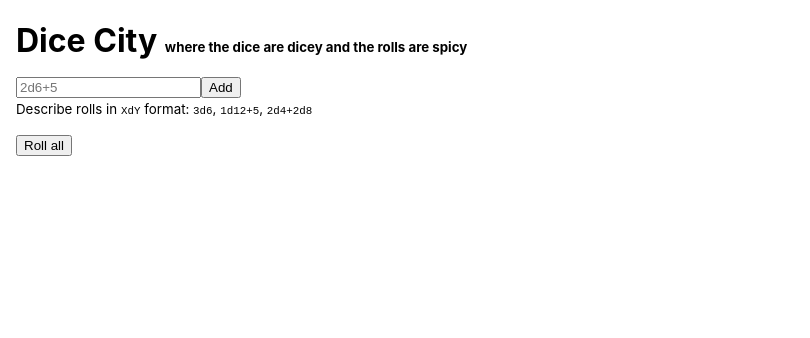
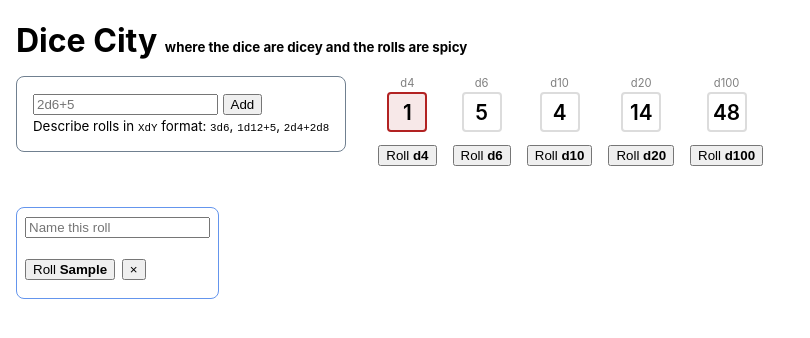
Before and after one commit to giladgray/dice-city, a Next.js app: page / in a window 1280 px wide. Both pictures are taken after typing "Sample" into the empty fields and a click on the button "Add". Shown: the top 338 px of the page, without its empty margins (0-810 px from the left). Built offline with nearby package versions, Linux system fonts and the light colour scheme.

Commit message:
OneRoll component + basic rolls row + more design

```diff
--- a/pages/index.tsx
+++ b/pages/index.tsx
@@ -1,12 +1,14 @@
-import { memo, ReactChild, useCallback, useEffect, useMemo, useReducer, useState } from 'react';
-import { initialState, reducer, RollProps } from '../src/reducer';
-import { stringifyRoll, sum } from '../src/roll';
-import styles from '../styles/roll.module.css';
-import Head from 'next/head';
+import React, { useCallback, useEffect, useReducer, useState } from "react";
+import { initialState, reducer } from "../src/reducer";
+import { OneRoll } from "../src/OneRoll";
+import styles from "../styles/roll.module.css";
+import Head from "next/head";
 
-const STORAGE_KEY = 'dice-city-state';
+const DELETE_MSG = "Are you sure you want to delete this roll?";
+const STORAGE_KEY = "dice-city-state";
+const BASIC_ROLLS = ["d4", "d6", "d10", "d20", "d100"];
 
-export default function Roll() {
+export default function Roll(): JSX.Element {
   const [state, dispatch] = useReducer(reducer, initialState, () => {
     // initialize from local storage
     try {
@@ -22,12 +24,15 @@ export default function Roll() {
     localStorage?.setItem(STORAGE_KEY, JSON.stringify(Array.from(state)));
   }, [state]);
 
-  const [roll, setRoll] = useState('');
+  // TODO: using this instead of the reducer state. bring back the reducer? or add more state for names & save it all.
+  const [rolls, setRolls] = useState<string[]>([]);
+  const [value, setValue] = useState("");
   const handleSubmit = useCallback(() => {
-    dispatch({ type: 'parse', roll });
-    setRoll('');
-  }, [roll]);
-  const handleRollAll = useCallback(() => dispatch({ type: 'roll-all' }), []);
+    const roll = value.trim();
+    dispatch({ type: "parse", roll });
+    roll && setRolls((r) => r.concat(roll));
+    setValue("");
+  }, [value]);
   return (
     <div>
       <Head>
@@ -38,51 +43,30 @@ export default function Roll() {
           <h1>Dice City&nbsp;</h1>
           <h5>where the dice are dicey and the rolls are spicy</h5>
         </div>
-        <p>
-          <input type="text" placeholder="2d6+5" value={roll} onChange={(e) => setRoll(e.currentTarget.value)} />
-          <button onClick={handleSubmit}>Add</button>
-          <br />
-          <small>Describe rolls in <code>XdY</code> format: <code>3d6</code>, <code>1d12+5</code>, <code>2d4+2d8</code></small>
-        </p>
-        <button onClick={handleRollAll}>Roll all</button>
+        <div className={styles.top}>
+          <p>
+            <input type="text" placeholder="2d6+5" value={value} onChange={(e) => setValue(e.currentTarget.value)} />{" "}
+            <button onClick={handleSubmit}>Add</button>
+            <br />
+            <small>
+              Describe rolls in <code>XdY</code> format: <code>3d6</code>, <code>1d12+5</code>, <code>2d4+2d8</code>
+            </small>
+          </p>
+          {BASIC_ROLLS.map((r) => (
+            <OneRoll key={r} roll={r} />
+          ))}
+        </div>
       </header>
-      <ul>
-        {Array.from(state.values()).map((h) => (
-          <SingleRoll key={h.id} {...h} dispatch={dispatch} />
+      <ul className={styles.canvas}>
+        {rolls.map((r, i) => (
+          <OneRoll
+            key={i}
+            roll={r}
+            onDelete={() => window.confirm(DELETE_MSG) && dispatch({ id: r, type: "delete" })}
+            onRename={(name) => dispatch({ type: "name", id: r, name })}
+          />
         ))}
       </ul>
     </div>
   );
 }
-
-const SingleRoll = memo<RollProps>(({ id, roll, dice, name, dispatch }) => {
-  const els = dice.map(([val, sides], i) => {
-    const classes = [styles.die, val === sides && styles.crit, val === 1 && styles.fail, sides === 1 && styles.static]
-      .filter(Boolean)
-      .join(' ');
-    return (
-      <div className={classes} key={[val, sides, i].join(' ')}>
-        <dd>{val}</dd>
-        {sides > 1 && <dt>d{sides}</dt>}
-      </div>
-    );
-  });
-  return (
-    <li className={styles.roll}>
-      <input
-        type="text"
-        defaultValue={name}
-        placeholder="Name this roll"
-        onBlur={(e) => dispatch({ type: 'name', id, name: e.currentTarget.value })}
-      />
-      <br />
-      <h4>{stringifyRoll(roll)}</h4>
-      <dl className={styles.flexRow}>
-        {els}
-        <span className={styles.total}>= {sum(dice)}</span>
-      </dl>
-      <button onClick={() => dispatch({ id, type: 'roll' })}>Roll</button>&nbsp;&nbsp;
-      <button onClick={() => window.confirm('Are you sure?') && dispatch({ id, type: 'delete' })}>&times;</button>
-    </li>
-  );
-});
--- /dev/null
+++ b/src/OneRoll.tsx
@@ -0,0 +1,60 @@
+import React, { memo, useCallback, useEffect, useMemo, useState } from "react";
+import { parseRoll, performRoll, RolledDice, sum } from "./roll";
+import styles from "../styles/roll.module.css";
+
+interface Props {
+  roll: string;
+
+  id?: string;
+  onDelete?: () => void;
+  onRename?: (name: string) => void;
+}
+
+export const OneRoll = memo<Props>(({ roll, onDelete, onRename }) => {
+  const parsed = useMemo(() => parseRoll(roll), [roll]);
+  const [dice, setDice] = useState<RolledDice>([]);
+  const rolldice = useCallback(() => (parsed ? setDice(performRoll(parsed)) : undefined), [parsed, setDice]);
+  useEffect(rolldice, []);
+  const els = dice.map(([value, sides], i) => <Die key={[value, sides, i].join(" ")} sides={sides} value={value} />);
+  return (
+    <div className={styles.roll}>
+      {onRename && (
+        <input
+          type="text"
+          defaultValue={name}
+          placeholder="Name this roll"
+          onBlur={(e) => onRename(e.currentTarget.value)}
+        />
+      )}
+      <dl className={styles.flexRow}>
+        {els}
+        {dice.length > 1 && <span className={styles.total}>= {sum(dice)}</span>}
+      </dl>
+      <button onClick={rolldice}>
+        Roll <strong>{roll}</strong>
+      </button>
+      {/* <button disabled>&#9998;</button> */}
+      {onDelete && <button onClick={onDelete}>&times;</button>}
+    </div>
+  );
+});
+OneRoll.displayName = "OneRoll";
+
+const Die: React.FC<{ sides: number; value: number }> = ({ sides, value }) => {
+  const classes = [
+    styles.die,
+    value === sides && sides > 1 && styles.crit,
+    value === 1 && sides > 1 && styles.fail,
+    sides === 1 && styles.static,
+    sides > 100 && styles.wide,
+  ]
+    .filter(Boolean)
+    .join(" ");
+  return (
+    <div className={classes}>
+      {sides > 1 && <dt>d{sides}</dt>}
+      <dd>{value}</dd>
+    </div>
+  );
+};
+Die.displayName = "Die";
--- a/styles/roll.module.css
+++ b/styles/roll.module.css
@@ -1,3 +1,4 @@
+
 @keyframes roll-dice {
   0%, 100% {
     transform: translateY(0) rotate(0deg);
@@ -23,31 +24,28 @@
   margin: 0 1em;
 }
 
-.roll {
-  margin-bottom: 1em;
-}
-
-.roll > * { margin: 0 0 8px }
+.roll > * { margin: 0 0 0.7em }
 
 .roll dl {
+  --die-size: 40px;
   display: flex;
-  align-items: center;
-  margin: 0 0 0.5em;
+  align-items: flex-end;
   font-weight: 600;
+}
+.roll button:not(:last-child),
+.roll .die:not(:last-child) {
+  margin-right: 0.5em;
 }
 
 .die {
-  border: 2px solid gainsboro;
-  padding: 0.25em 0.5em;
-  border-radius: 4px;
   text-align: center;
   min-width: 2em;
-  margin-right: 0.5em;
 
   transform-origin: center center;
   animation: roll-dice 250ms;
   animation-iteration-count: 3;
 }
+/* stagger animations */
 .die:nth-child(5n+1) {
   animation-delay: 50ms;
 }
@@ -60,25 +58,86 @@
 .die:nth-child(5n+4) {
   animation-delay: 200ms;
 }
-.crit {
-  border-color: indigo;
-}
-.fail {
-  border-color: firebrick;
-}
 .static {
   animation: none;
 }
+
+/* "d6" label */
+.die dt {
+  margin-bottom: 2px;
+  font-size: 0.7em;
+  opacity: 0.5;
+  font-weight: initial;
+}
+
+/* die roll itself */
 .die dd {
+  display: flex;
+  align-items: center;
+  justify-content: center;
+  min-width: var(--die-size);
+  min-height: var(--die-size);
   margin: 0;
+  border: 2px solid gainsboro;
+  border-radius: 4px;
+  font-size: 1.3em;
+  padding: 0 0.2em;
 }
-.die dt {
-  font-size: 0.8em;
-  opacity: 0.5;
-  margin-left: 2px;
-  font-weight: initial;
+.static dd {
+  border-color: lightsteelblue;
+  background: rgba(176,196,222,0.1);
+}
+.crit dd {
+  border-color: goldenrod;
+  background: rgba(218, 165, 32, 0.1);
+}
+.fail dd {
+  border-color: firebrick;
+  background: rgba(178,34,34,0.1);
 }
 
 .total {
   font-size: 1.4em;
+  line-height: var(--die-size);
 }
+
+.top {
+  display: flex;
+  flex-direction: row;
+  align-items: flex-start;
+  margin: 1em 0;
+}
+
+.top p {
+  margin: 0;
+  margin-right: 2em;
+  border-radius: .5em;
+  border: 1px solid slategrey;
+  padding: 1em;
+}
+.top dl {
+  justify-content: center;
+}
+.top .roll {
+  margin-right: 1em;
+}
+
+.topDice {
+  display: grid;
+  grid-auto-columns: repeat(auto-fill, 60px);
+  grid-gap: 2em;
+}
+
+.canvas {
+  display: flex;
+  flex-wrap: wrap;
+  margin: 0;
+  padding: 0;
+}
+
+.canvas .roll {
+  margin: 1em;
+  border: 1px solid cornflowerblue;
+  border-radius: 0.5em;
+  padding: 0.5em;
+}
```
